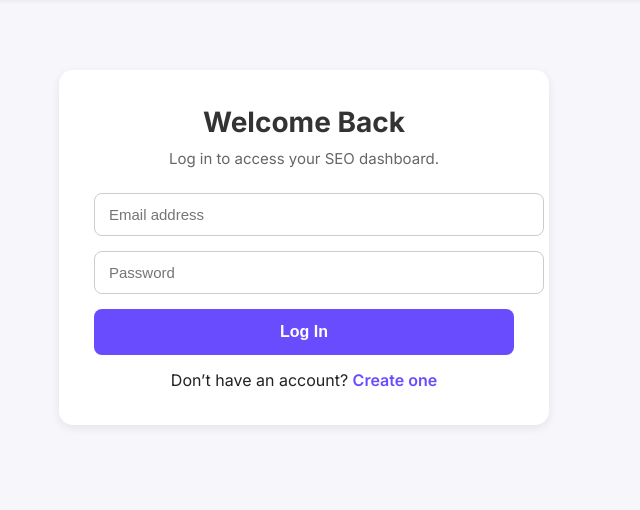
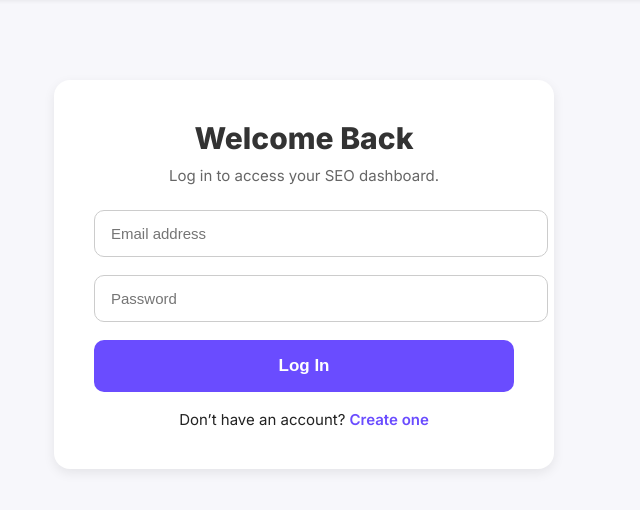
Before and after one commit to Jaycee21303/seo_booster_pro, a Flask app: page /login in a window 1280 px wide; the page is wider, and only the part inside the window is pictured. Shown: the part 62-572 px from the top of that part, without its empty margins (336-976 px from the left). Run offline with Flask 3, Linux system fonts and the light colour scheme.

Commit message:
Update login.html

```diff
--- a/templates/login.html
+++ b/templates/login.html
@@ -4,17 +4,17 @@
 <style>
 .login-container {
     max-width: 420px;
-    margin: 70px auto;
-    padding: 35px;
+    margin: 80px auto;
+    padding: 40px;
     background: white;
-    border-radius: 14px;
-    box-shadow: 0 3px 10px rgba(0,0,0,0.08);
+    border-radius: 16px;
+    box-shadow: 0 4px 12px rgba(0,0,0,0.08);
     font-family: 'Inter', sans-serif;
 }
 
 .login-title {
-    font-size: 28px;
-    font-weight: 700;
+    font-size: 30px;
+    font-weight: 800;
     text-align: center;
     margin-bottom: 10px;
     color: #333;
@@ -29,23 +29,30 @@
 
 .login-input {
     width: 100%;
-    padding: 12px 14px;
-    margin-bottom: 15px;
+    padding: 14px 16px;
+    margin-bottom: 18px;
     border: 1px solid #ccc;
-    border-radius: 8px;
+    border-radius: 10px;
     font-size: 15px;
+    transition: 0.2s;
+}
+
+.login-input:focus {
+    border-color: #6A4CFF;
+    outline: none;
+    box-shadow: 0 0 0 3px rgba(106,76,255,0.15);
 }
 
 .login-btn {
     width: 100%;
-    padding: 14px;
+    padding: 16px;
     background: #6A4CFF;
     color: white;
-    font-size: 16px;
+    font-size: 17px;
     border: none;
-    border-radius: 8px;
+    border-radius: 10px;
     cursor: pointer;
-    font-weight: 600;
+    font-weight: 700;
     transition: 0.2s;
 }
 
@@ -55,7 +62,8 @@
 
 .login-footer {
     text-align: center;
-    margin-top: 15px;
+    margin-top: 18px;
+    font-size: 15px;
 }
 
 .login-footer a {
@@ -67,9 +75,9 @@
 .error-box {
     background: #ffe0e0;
     color: #b00000;
-    padding: 10px 12px;
-    border-radius: 8px;
-    margin-bottom: 15px;
+    padding: 12px 14px;
+    border-radius: 10px;
+    margin-bottom: 18px;
     font-size: 14px;
     text-align: center;
 }
```
